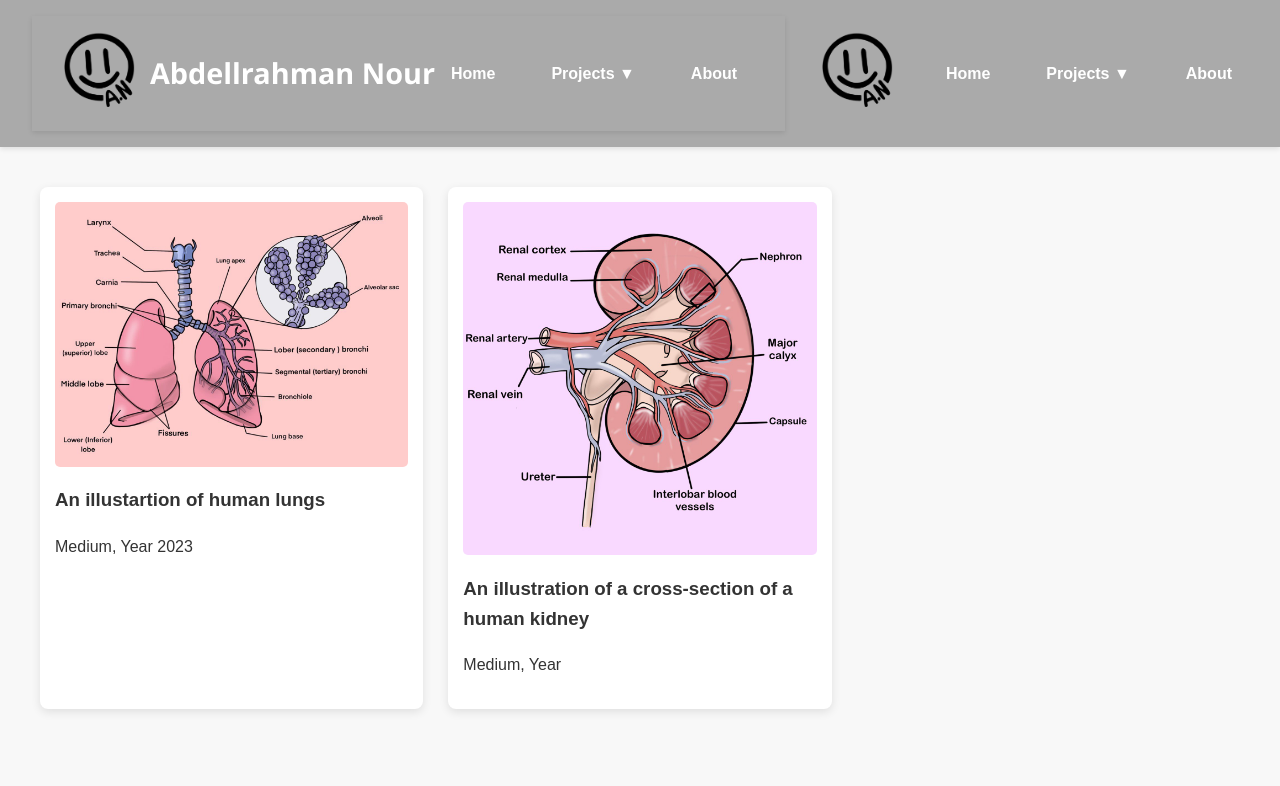
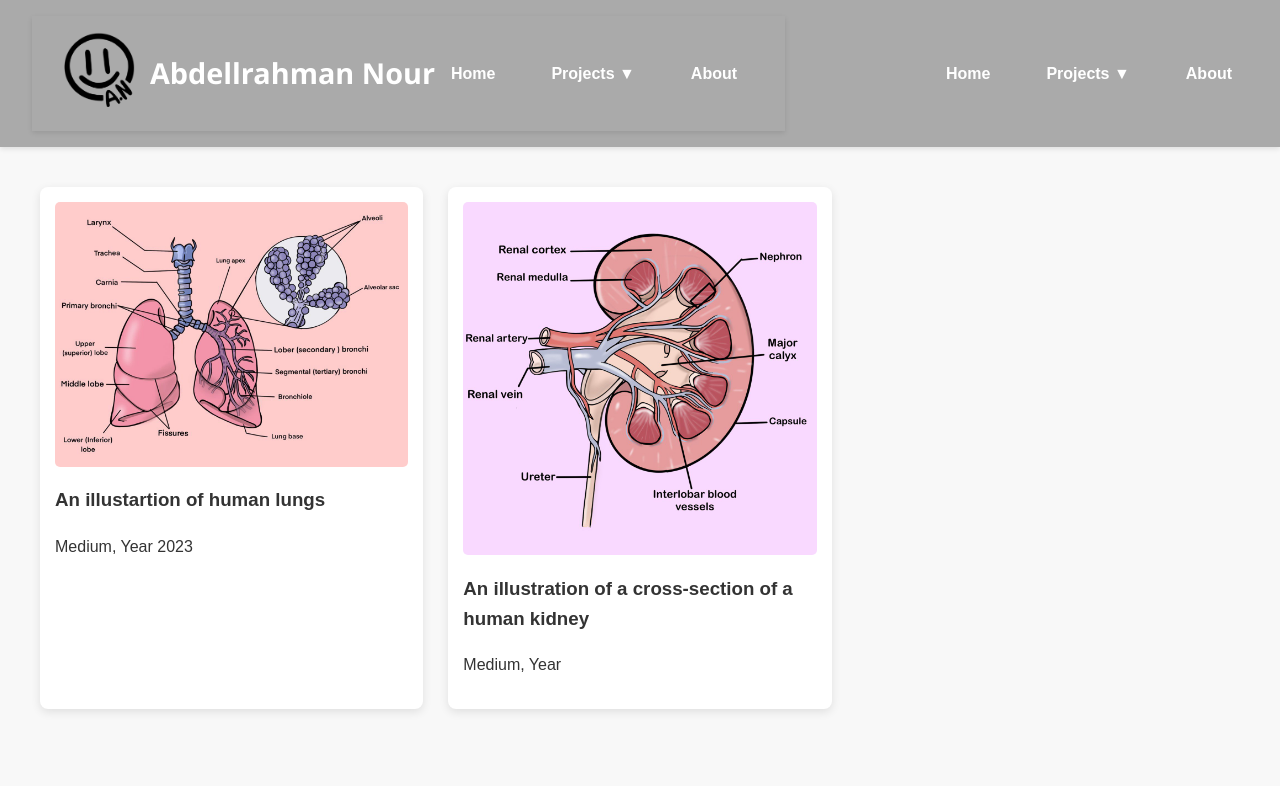
Before and after one commit to BoudyBoi/AbdellrahmanNourPortfolio, a plain HTML site: page index.html in a window 1280 px wide. Shown: the top 786 px of the page. Drawn offline with Linux system fonts and the light colour scheme.

Commit message:
Update index.html

```diff
--- a/index.html
+++ b/index.html
@@ -367,8 +367,9 @@
 <body>
     <!-- HEADER WITH LOGO AND NAV -->
     <header>
-           <header>
+       <header>
     <div class="header-container">
+               <!-- Replace "logo.png" with your actual logo filename -->
         <a href="index.html" class="logo-link">
             <img src="hhehehehehe-0514-4906-9fb3-90fd699fe718.PNG-removebg-preview.png" alt="My Logo" class="logo">
         </a>
@@ -390,9 +391,8 @@
         </ul>
     </nav>
 </header>
-        <!-- Replace "logo.png" with your actual logo filename -->
-        <a href="index.html" class="logo-link">
-            <img src="hhehehehehe-0514-4906-9fb3-90fd699fe718.PNG-removebg-preview.png" alt="My Logo" class="logo">
+
+
         </a>
 
 
```
